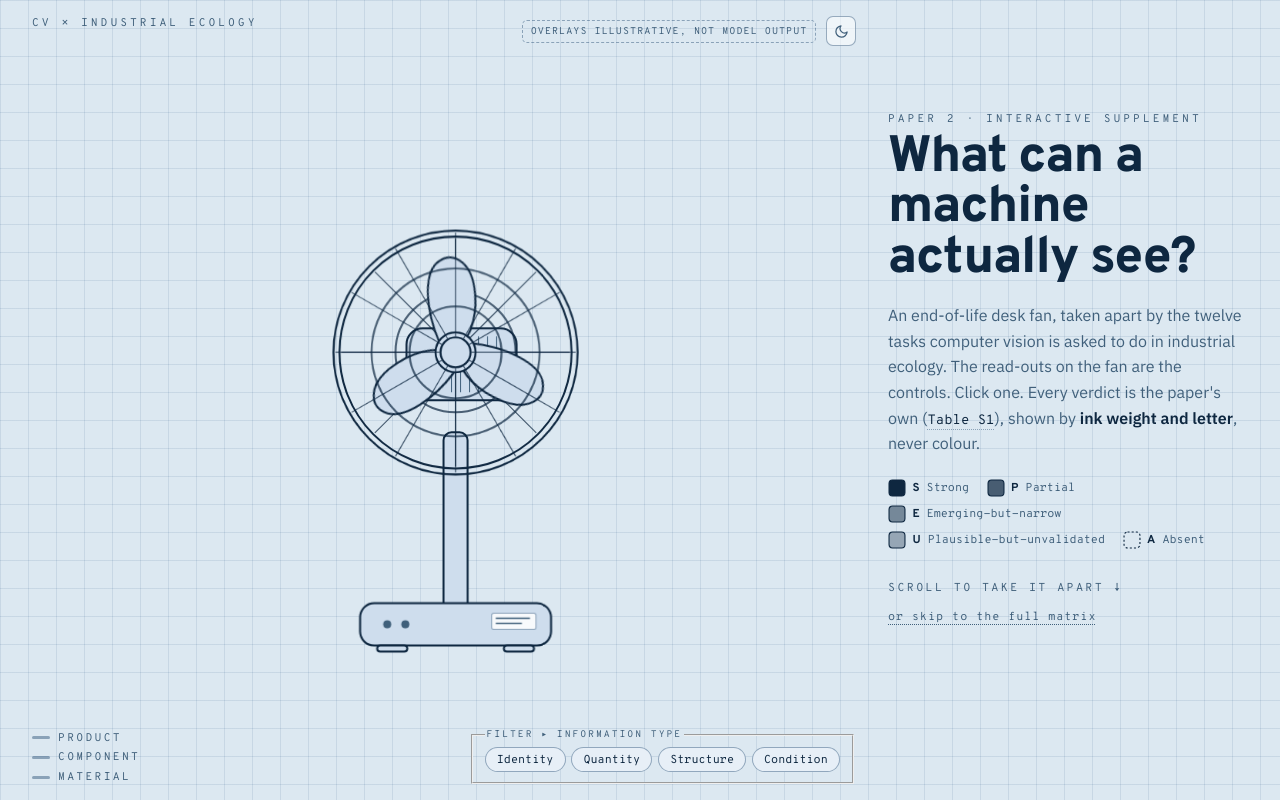
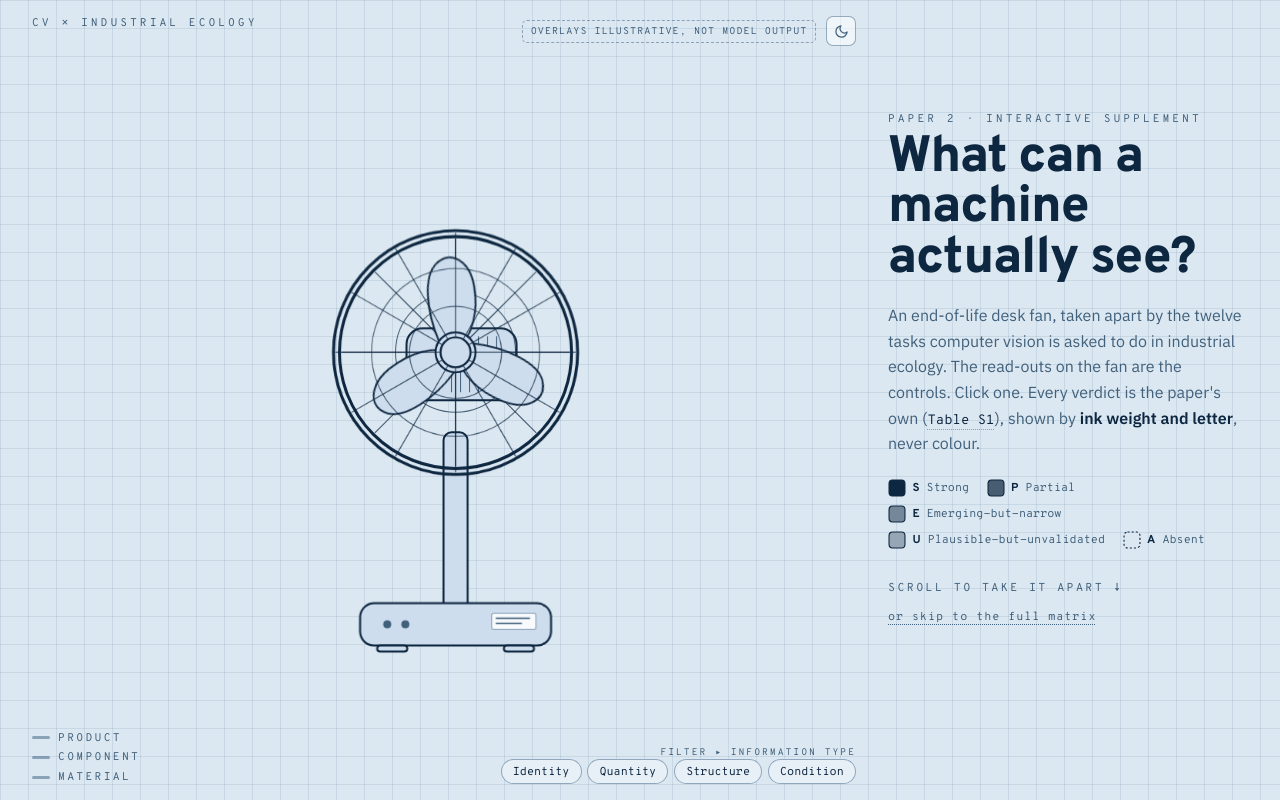
Before and after one commit to simonvanlierde/cv-ie-taxonomy, a React (Vite) app: page / in a window 1280 px wide. Shown: the top 800 px of the page. Built offline with nearby package versions, Linux system fonts and the light colour scheme.

Commit message:
fix(theme): give the theme a single owner so the toggle moves the page background

```diff
--- a/src/CvTaxonomy.css
+++ b/src/CvTaxonomy.css
@@ -39,18 +39,25 @@
   font-display: swap;
 }
 
+/* Palette. Each token is declared once, as light-dark(light, dark); which arm
+   wins is decided by the element's used color-scheme, so the OS preference, the
+   host's `theme` prop and the in-page toggle all flow through a single switch
+   (`color-scheme` on .cvt) instead of three restatements of the same 10 values.
+   The dark arm is the blueprint ground; the light arm is cyanotype paper:
+   pale blue-white ground, Prussian-navy ink. */
 .cvt {
-  /* dark blueprint (default) */
-  --cvt-bg: #0b1622;
-  --cvt-bg2: #0f1d2e;
-  --cvt-grid: rgba(125, 165, 205, 0.09);
-  --cvt-ink: #e8f1f8;
-  --cvt-ink-dim: #8ba6bd;
-  --cvt-line: rgba(190, 215, 235, 0.38);
-  --cvt-card: rgba(255, 255, 255, 0.035);
-  --cvt-card-hi: rgba(255, 255, 255, 0.07);
-  --cvt-panel: #101f30;
-  --cvt-warn: #ffb454;
+  color-scheme: light dark;
+
+  --cvt-bg: light-dark(#dce8f1, #0b1622);
+  --cvt-bg2: light-dark(#cedded, #0f1d2e);
+  --cvt-grid: light-dark(rgba(19, 70, 122, 0.1), rgba(125, 165, 205, 0.09));
+  --cvt-ink: light-dark(#0e2740, #e8f1f8);
+  --cvt-ink-dim: light-dark(#40607b, #8ba6bd);
+  --cvt-line: light-dark(rgba(16, 58, 100, 0.4), rgba(190, 215, 235, 0.38));
+  --cvt-card: light-dark(rgba(255, 255, 255, 0.55), rgba(255, 255, 255, 0.035));
+  --cvt-card-hi: light-dark(rgba(255, 255, 255, 0.85), rgba(255, 255, 255, 0.07));
+  --cvt-panel: light-dark(#e7eff7, #101f30);
+  --cvt-warn: light-dark(#b45309, #ffb454);
 
   --cvt-mono: "Overpass Mono", ui-monospace, "SF Mono", Menlo, Consolas, monospace;
   --cvt-display: "Overpass", "IBM Plex Sans", ui-sans-serif, system-ui, "Segoe UI", sans-serif;
@@ -69,45 +76,12 @@
   overflow-x: clip;
 }
 
-@media (prefers-color-scheme: light) {
-  .cvt {
-    /* cyanotype blueprint paper: pale blue-white ground, Prussian-navy ink */
-    --cvt-bg: #dce8f1;
-    --cvt-bg2: #cedded;
-    --cvt-grid: rgba(19, 70, 122, 0.1);
-    --cvt-ink: #0e2740;
-    --cvt-ink-dim: #40607b;
-    --cvt-line: rgba(16, 58, 100, 0.4);
-    --cvt-card: rgba(255, 255, 255, 0.55);
-    --cvt-card-hi: rgba(255, 255, 255, 0.85);
-    --cvt-panel: #e7eff7;
-    --cvt-warn: #b45309;
-  }
-}
-/* host-forced theme wins over the media query */
+/* host prop or in-page toggle: pin the scheme, and every light-dark() follows */
 .cvt[data-theme="dark"] {
-  --cvt-bg: #0b1622;
-  --cvt-bg2: #0f1d2e;
-  --cvt-grid: rgba(125, 165, 205, 0.09);
-  --cvt-ink: #e8f1f8;
-  --cvt-ink-dim: #8ba6bd;
-  --cvt-line: rgba(190, 215, 235, 0.38);
-  --cvt-card: rgba(255, 255, 255, 0.035);
-  --cvt-card-hi: rgba(255, 255, 255, 0.07);
-  --cvt-panel: #101f30;
-  --cvt-warn: #ffb454;
+  color-scheme: dark;
 }
 .cvt[data-theme="light"] {
-  --cvt-bg: #dce8f1;
-  --cvt-bg2: #cedded;
-  --cvt-grid: rgba(19, 70, 122, 0.1);
-  --cvt-ink: #0e2740;
-  --cvt-ink-dim: #40607b;
-  --cvt-line: rgba(16, 58, 100, 0.4);
-  --cvt-card: rgba(255, 255, 255, 0.55);
-  --cvt-card-hi: rgba(255, 255, 255, 0.85);
-  --cvt-panel: #e7eff7;
-  --cvt-warn: #b45309;
+  color-scheme: light;
 }
 
 /* ---- shared bits ------------------------------------------------------------- */
@@ -176,7 +150,6 @@
 .cvt-sticky {
   position: sticky;
   top: 0;
-  height: 100vh;
   height: 100dvh;
   display: flex;
   align-items: center;
@@ -189,20 +162,19 @@
   display: block;
 }
 
-/* fan parts */
-.fan-part rect,
-.fan-part circle,
-.fan-part path {
+/* fan parts. :where() drops this to specificity 0, so the class rules below —
+   and the overlay classes painted on the same shapes — override it plainly. */
+:where(.fan-part rect, .fan-part circle, .fan-part path) {
   stroke: var(--cvt-ink);
   stroke-width: 2;
   fill: var(--cvt-bg2);
 }
 .fan-ring {
-  fill: none !important;
+  fill: none;
   stroke-width: 3;
 }
 .fan-ring-thin {
-  fill: none !important;
+  fill: none;
   stroke-width: 1;
   opacity: 0.7;
 }
@@ -218,12 +190,12 @@
   fill: var(--cvt-bg2);
 }
 .fan-winding {
-  stroke: var(--cvt-ink-dim) !important;
-  stroke-width: 1 !important;
+  stroke: var(--cvt-ink-dim);
+  stroke-width: 1;
 }
 .fan-dot {
-  fill: var(--cvt-ink-dim) !important;
-  stroke: none !important;
+  fill: var(--cvt-ink-dim);
+  stroke: none;
 }
 .fan-label rect {
   fill: var(--cvt-card-hi);
@@ -250,24 +222,24 @@
 
 /* material tints (illustrative material colours, not maturity) */
 .mat-tint {
-  stroke: none !important;
+  stroke: none;
   pointer-events: none;
   transition: opacity 0.25s ease;
 }
 .mat-steel {
-  fill: #9ba7b0 !important;
+  fill: #9ba7b0;
   fill-opacity: 0.28;
 }
 .mat-abs {
-  fill: #5b6770 !important;
+  fill: #5b6770;
   fill-opacity: 0.38;
 }
 .mat-cu {
-  fill: #b87333 !important;
+  fill: #b87333;
   fill-opacity: 0.34;
 }
 .mat-pcb {
-  fill: #2e7d4f !important;
+  fill: #2e7d4f;
   fill-opacity: 0.3;
 }
 
@@ -327,10 +299,10 @@
 
 /* instance-segmentation mask fills (ride the parts) */
 .ov-segfill {
-  fill: var(--c) !important;
+  fill: var(--c);
   fill-opacity: 0.36;
-  stroke: var(--c) !important;
-  stroke-width: 2.5 !important;
+  stroke: var(--c);
+  stroke-width: 2.5;
   stroke-opacity: 0.9;
   pointer-events: none;
   transition: opacity 0.25s ease;
@@ -380,12 +352,6 @@
 .cvt-co[data-selected="true"] .cvt-co-bg {
   stroke-width: 2.4;
 }
-.cvt-co[data-ghost="true"] .cvt-co-bg {
-  stroke-dasharray: 4 4;
-}
-.cvt-co[data-ghost="true"] .cvt-co-text {
-  fill: var(--cvt-ink-dim);
-}
 .cvt-co-letter {
   font-family: var(--cvt-display);
   font-size: 18px;
@@ -396,6 +362,12 @@
   font-family: var(--cvt-mono);
   font-size: 14.5px;
   fill: var(--cvt-ink);
+}
+.cvt-co[data-ghost="true"] .cvt-co-bg {
+  stroke-dasharray: 4 4;
+}
+.cvt-co[data-ghost="true"] .cvt-co-text {
+  fill: var(--cvt-ink-dim);
 }
 .cvt-co:focus {
   outline: none;
@@ -504,13 +476,21 @@
   background: var(--hue);
   width: 30px;
 }
+/* a <fieldset>, so the chips are a named group without an ARIA role */
 .cvt-filtergroup {
+  border: 0;
+  margin: 0;
+  padding: 0;
+  min-inline-size: 0;
   display: flex;
   flex-direction: column;
   align-items: flex-end;
   gap: 0.4rem;
 }
+/* the <legend> renders outside the fieldset's flex box, so it right-aligns itself */
 .cvt-filters-label {
+  margin-inline-start: auto;
+  padding: 0;
   font-family: var(--cvt-mono);
   font-size: 0.6rem;
   letter-spacing: 0.2em;
@@ -987,7 +967,8 @@
   color: var(--cvt-ink-dim);
   margin-bottom: 0.2rem;
 }
-.cvt-row dd {
+/* :where() so a class on the <dd> (.cvt-mono) can set its own font-size */
+:where(.cvt-row) dd {
   margin: 0;
   font-size: 0.9rem;
   line-height: 1.5;
@@ -997,7 +978,7 @@
 }
 .cvt-mono {
   font-family: var(--cvt-mono);
-  font-size: 0.82rem !important;
+  font-size: 0.82rem;
 }
 .cvt-panel-foot {
   display: flex;
@@ -1065,7 +1046,6 @@
   }
   .cvt-sticky {
     position: static;
-    height: 44vh;
     height: 44dvh;
     background-color: var(--cvt-bg);
     background-image:
@@ -1177,18 +1157,26 @@
 }
 
 /* ---- reduced motion --------------------------------------------------------------------------- */
+/* `.cvt *` is only (0,1,0), so every rule above that animates from a higher
+   specificity is named here too. Keep this list in step with the transition
+   and animation declarations; it is what lets the reset win without !important. */
 @media (prefers-reduced-motion: reduce) {
   .cvt *,
+  .cvt-ind li,
+  .cvt-ind li::before,
   .cvt-panel,
-  .cvt-panel::backdrop {
-    transition: none !important;
-    animation: none !important;
+  .cvt-panel::backdrop,
+  .fan-spin[data-spin="true"],
+  .ov-ocr[data-active="true"] .ov-ocr-reveal,
+  .ov-ocr[data-active="true"] .ov-caret {
+    transition: none;
+    animation: none;
   }
-  /* with animations off, show the OCR read-out fully typed */
-  .ov-ocr-reveal {
-    width: var(--ocr-w) !important;
+  /* with animations off, show the OCR read-out fully typed and drop the caret */
+  .ov-ocr[data-active="true"] .ov-ocr-reveal {
+    width: var(--ocr-w);
   }
-  .ov-caret {
-    opacity: 0 !important;
+  .ov-ocr[data-active="true"] .ov-caret {
+    opacity: 0;
   }
 }
--- a/src/CvTaxonomy.tsx
+++ b/src/CvTaxonomy.tsx
@@ -11,7 +11,7 @@ import {
 } from "./data/taxonomy";
 import type { Cell, InfoType, Scale, Verdict } from "./data/types";
 import { Fan } from "./Fan";
-import { rampVars, SCALE_HUE, segVars } from "./theme";
+import { rampVars, SCALE_HUE, segVars, type Theme } from "./theme";
 import { TIMELINE } from "./timeline";
 import { useScrollProgress } from "./useScrollProgress";
 import { VerdictSwatch } from "./VerdictSwatch";
@@ -69,7 +69,7 @@ export function CvTaxonomy({
   initialCell,
   debugProgress,
 }: {
-  theme?: "light" | "dark";
+  theme?: Theme;
   /** deep-link: open this cell's panel on load */
   initialCell?: string;
   /** dev-only: pin scroll progress (?p=0.5) for screenshots. Must be finite. */
@@ -87,8 +87,36 @@ export function CvTaxonomy({
   // which beats the OS. Seeding state from `theme` instead would freeze the prop
   // at mount, so a host that switches its own theme could never move the island.
   const systemDark = useMediaQuery("(prefers-color-scheme: dark)");
-  const [themeOverride, setThemeOverride] = useState<"light" | "dark" | null>(theme ?? null);
-  const effectiveTheme: "light" | "dark" = themeOverride ?? (systemDark ? "dark" : "light");
+  const [themeOverride, setThemeOverride] = useState<Theme | null>(null);
+  const effectiveTheme: Theme = themeOverride ?? theme ?? (systemDark ? "dark" : "light");
+
+  // The island styles its own surface via [data-theme], but the page behind it
+  // (rubber-band over-scroll) is not ours to paint. Stamp the resolved theme on
+  // <html> and let the host stylesheet key off it — but only when a theme is
+  // actually in force, so an embedded island with no explicit theme keeps its
+  // hands off the host's document.
+  //
+  // Both the attribute and color-scheme: the attribute because build targets that
+  // predate light-dark() get it lowered to a prefers-color-scheme shim, which
+  // would follow the OS and ignore this toggle; color-scheme because it is what
+  // form controls and scrollbars read.
+  const forcedTheme = themeOverride ?? theme;
+  useEffect(() => {
+    if (!forcedTheme) return;
+    const root = document.documentElement;
+    const previousScheme = root.style.colorScheme;
+    const previousTheme = root.getAttribute("data-theme");
+
+    root.style.colorScheme = forcedTheme;
+    root.setAttribute("data-theme", forcedTheme);
+
+    return () => {
+      root.style.colorScheme = previousScheme;
+      if (previousTheme === null) root.removeAttribute("data-theme");
+      else root.setAttribute("data-theme", previousTheme);
+    };
+  }, [forcedTheme]);
+
   const scrollP = useScrollProgress(scrollRef, !reduceMotion);
   const p = debugProgress ?? scrollP;
   const chapter = chapterAt(p);
--- a/src/demo.css
+++ b/src/demo.css
@@ -10,15 +10,23 @@ body {
   /* disable Blink font boosting on narrow viewports */
   -webkit-text-size-adjust: 100%;
   text-size-adjust: 100%;
-  /* match the component's theme on rubber-band over-scroll */
+  /* Match the component's theme on rubber-band over-scroll, following the OS. */
   color-scheme: light dark;
+  background-color: light-dark(#dce8f1, #0b1622);
+}
+
+/* When a theme is explicitly in force, CvTaxonomy stamps it on <html>.
+   This cannot be left to light-dark() above: for build targets without native
+   support it is lowered to a prefers-color-scheme shim, which reads the OS and
+   would ignore the in-page toggle — leaving the over-scroll area on the old
+   theme, which is the very bug this pair of rules exists to kill. */
+html[data-theme="light"] {
+  color-scheme: light;
+  background-color: #dce8f1;
+}
+html[data-theme="dark"] {
+  color-scheme: dark;
   background-color: #0b1622;
-}
-@media (prefers-color-scheme: light) {
-  html,
-  body {
-    background-color: #dce8f1;
-  }
 }
 #root {
   min-height: 100vh;
--- a/src/main.tsx
+++ b/src/main.tsx
@@ -4,14 +4,11 @@ import { CvTaxonomy } from "./CvTaxonomy";
 import "./demo.css";
 
 // Demo-only deep links: ?theme=dark|light forces a theme, ?cell=<id> opens a
-// panel, ?p=0.5 pins scroll progress (dev screenshots).
+// panel, ?p=0.5 pins scroll progress (dev screenshots). The component owns the
+// page background from here on, so nothing writes body styles by hand.
 const params = new URLSearchParams(window.location.search);
 const theme = params.get("theme");
 const pParam = params.get("p");
-// keep the demo shell's over-scroll background in step with a forced theme
-if (theme === "dark" || theme === "light") {
-  document.body.style.backgroundColor = theme === "dark" ? "#0b1622" : "#dce8f1";
-}
 
 const root = document.getElementById("root");
 if (!root) throw new Error("index.html is missing #root");
```
